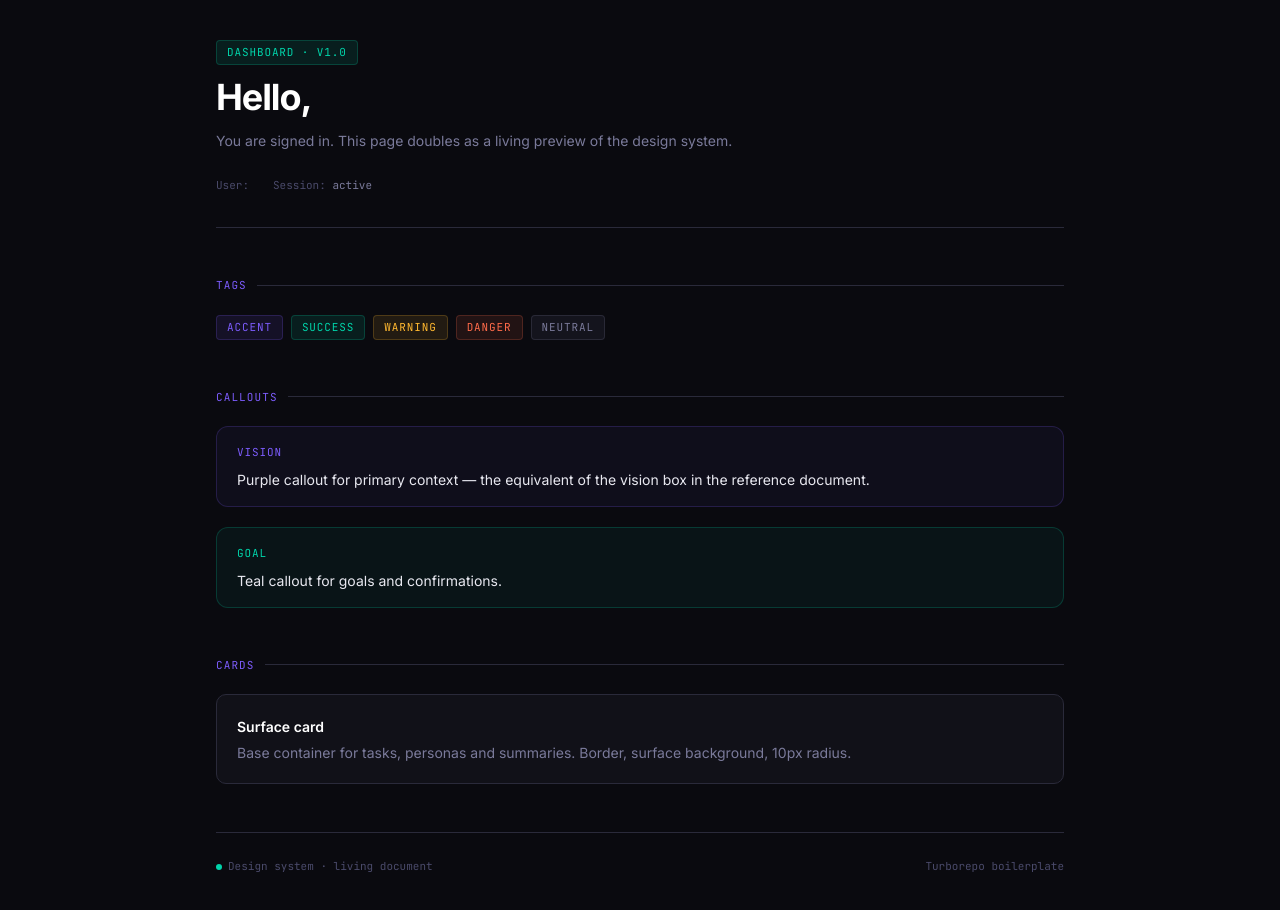
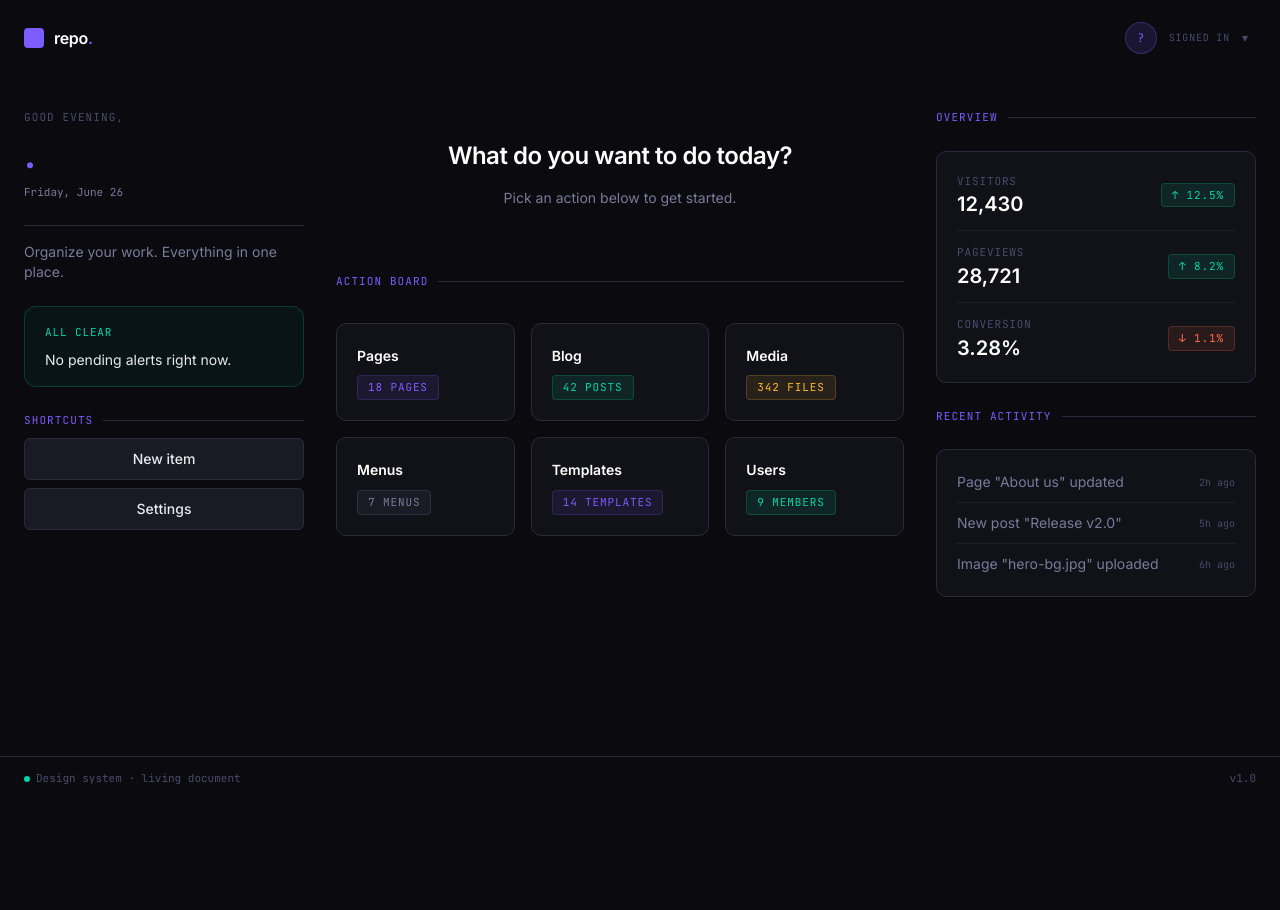
Before and after one commit to marcusvbda/turbo-repo-architecture-boilerplate, a Next.js app in the folder apps/web/: page / in a window 1280 px wide. Shown: the top 910 px of the page. After the commit the page ends 800 px from the top, so only its background shows below. Built offline with nearby package versions, Linux system fonts and the light colour scheme.

Commit message:
UI STRTUCTURED

```diff
--- a/apps/web/src/app/(protected)/layout.tsx
+++ /dev/null
@@ -1,5 +0,0 @@
-import { ReactNode } from 'react'
-
-export default function ProtectedLayout({ children }: { children: ReactNode }) {
-  return <>{children}</>
-}
--- a/apps/web/src/app/(protected)/page.tsx
+++ b/apps/web/src/app/(protected)/page.tsx
@@ -1,72 +1,115 @@
 'use client'
 
+import Workspace from '@/components/layout/workspace'
+import Button from '@/components/ui/button'
 import Callout from '@/components/ui/callout'
 import Card from '@/components/ui/card'
 import Heading from '@/components/ui/heading'
-import { Meta, MetaItem } from '@/components/ui/meta'
 import SectionLabel from '@/components/ui/section-label'
+import Stat from '@/components/ui/stat'
 import Tag from '@/components/ui/tag'
 import { useAuth } from '@/contexts/auth'
+
+function greeting() {
+  const hour = new Date().getHours()
+  if (hour < 12) return 'Good morning'
+  if (hour < 18) return 'Good afternoon'
+  return 'Good evening'
+}
+
+const today = new Intl.DateTimeFormat('en-US', {
+  weekday: 'long',
+  month: 'long',
+  day: 'numeric',
+})
 
 export default function HomePage() {
   const user = useAuth()
 
   return (
-    <div className="max-w-4xl mx-auto px-12 py-20 flex flex-col gap-24">
-      <header className="border-b border-border pb-16 flex flex-col gap-6">
-        <Tag tone="success">Dashboard · v1.0</Tag>
-        <Heading className="text-4xl">
-          Hello, <span>{user?.username}</span>
-        </Heading>
-        <p className="text-muted max-w-xl">
-          You are signed in. This page doubles as a living preview of the design system.
-        </p>
-        <Meta className="mt-6">
-          <MetaItem label="User" value={user?.username} />
-          <MetaItem label="Session" value="active" />
-        </Meta>
-      </header>
+    <Workspace
+      aside={
+        <>
+          <div className="flex flex-col gap-4" suppressHydrationWarning>
+            <span className="font-mono text-[11px] uppercase tracking-widest text-dim">
+              {greeting()},
+            </span>
+            <Heading className="text-4xl">
+              {user?.username}
+              <span>.</span>
+            </Heading>
+            <span className="font-mono text-[11px] text-muted">{today.format(new Date())}</span>
+          </div>
 
-      <section className="flex flex-col gap-10">
-        <SectionLabel>Tags</SectionLabel>
-        <div className="flex gap-4 flex-wrap">
-          <Tag>Accent</Tag>
-          <Tag tone="success">Success</Tag>
-          <Tag tone="warning">Warning</Tag>
-          <Tag tone="danger">Danger</Tag>
-          <Tag tone="neutral">Neutral</Tag>
-        </div>
-      </section>
+          <p className="text-muted text-sm border-t border-border pt-8">
+            Organize your work. Everything in one place.
+          </p>
 
-      <section className="flex flex-col gap-10">
-        <SectionLabel>Callouts</SectionLabel>
-        <Callout label="Vision">
-          Purple callout for primary context — the equivalent of the vision box in the reference
-          document.
-        </Callout>
-        <Callout tone="success" label="Goal">
-          Teal callout for goals and confirmations.
-        </Callout>
-      </section>
+          <Callout tone="success" label="All clear">
+            No pending alerts right now.
+          </Callout>
 
-      <section className="flex flex-col gap-10">
-        <SectionLabel>Cards</SectionLabel>
-        <Card className="p-10">
-          <h4 className="font-semibold text-white mb-2">Surface card</h4>
-          <p className="text-muted text-sm">
-            Base container for tasks, personas and summaries. Border, surface background, 10px
-            radius.
-          </p>
-        </Card>
-      </section>
+          <div className="flex flex-col gap-4">
+            <SectionLabel>Shortcuts</SectionLabel>
+            <Button variant="secondary">New item</Button>
+            <Button variant="secondary">Settings</Button>
+          </div>
+        </>
+      }
+      kpis={
+        <>
+          <SectionLabel>Overview</SectionLabel>
+          <Card className="px-10 py-4">
+            <Stat label="Visitors" value="12,430" delta="↑ 12.5%" />
+            <Stat label="Pageviews" value="28,721" delta="↑ 8.2%" />
+            <Stat label="Conversion" value="3.28%" delta="↓ 1.1%" deltaTone="danger" />
+          </Card>
 
-      <footer className="border-t border-border pt-12 flex justify-between flex-wrap gap-4">
-        <p className="font-mono text-[11px] text-dim">
-          <span className="inline-block size-3 rounded-full bg-accent2 mr-3 align-middle" />
-          Design system · living document
-        </p>
-        <p className="font-mono text-[11px] text-dim">Turborepo boilerplate</p>
-      </footer>
-    </div>
+          <SectionLabel>Recent activity</SectionLabel>
+          <Card className="px-10 py-6 flex flex-col">
+            {[
+              ['Page "About us" updated', '2h ago'],
+              ['New post "Release v2.0"', '5h ago'],
+              ['Image "hero-bg.jpg" uploaded', '6h ago'],
+            ].map(([text, when]) => (
+              <div
+                key={text}
+                className="flex items-center justify-between gap-8 py-5 border-b border-border/50 last:border-0"
+              >
+                <span className="text-sm text-muted">{text}</span>
+                <span className="font-mono text-[10px] text-dim whitespace-nowrap">{when}</span>
+              </div>
+            ))}
+          </Card>
+        </>
+      }
+    >
+      <div className="flex flex-col gap-8 text-center py-16">
+        <h2 className="text-2xl font-semibold text-white tracking-[-0.02em]">
+          What do you want to do today?
+        </h2>
+        <p className="text-muted text-sm">Pick an action below to get started.</p>
+      </div>
+
+      <SectionLabel>Action board</SectionLabel>
+      <div className="grid grid-cols-1 sm:grid-cols-2 xl:grid-cols-3 gap-8">
+        {[
+          ['Pages', '18 pages', 'accent'],
+          ['Blog', '42 posts', 'success'],
+          ['Media', '342 files', 'warning'],
+          ['Menus', '7 menus', 'neutral'],
+          ['Templates', '14 templates', 'accent'],
+          ['Users', '9 members', 'success'],
+        ].map(([title, count, tone]) => (
+          <Card
+            key={title}
+            className="p-10 flex flex-col gap-4 transition-colors hover:border-accent/40 cursor-pointer"
+          >
+            <h4 className="font-semibold text-white">{title}</h4>
+            <Tag tone={tone as 'accent'}>{count}</Tag>
+          </Card>
+        ))}
+      </div>
+    </Workspace>
   )
 }
--- /dev/null
+++ b/apps/web/src/components/layout/footer.tsx
@@ -0,0 +1,11 @@
+export default function Footer() {
+  return (
+    <footer className="flex justify-between flex-wrap gap-4 border-t border-border px-12 py-6">
+      <p className="font-mono text-[11px] text-dim">
+        <span className="inline-block size-3 rounded-full bg-accent2 mr-3 align-middle" />
+        Design system · living document
+      </p>
+      <p className="font-mono text-[11px] text-dim">v1.0</p>
+    </footer>
+  )
+}
--- /dev/null
+++ b/apps/web/src/components/layout/navbar.tsx
@@ -0,0 +1,19 @@
+import UserMenu from '@/components/layout/userMenu'
+import Link from 'next/link'
+
+export default function Navbar() {
+  return (
+    <header className="flex items-center justify-between px-12 py-8 w-full">
+      <Link
+        href="/"
+        className="flex items-center gap-5 outline-none rounded-field focus-visible:ring-2 focus-visible:ring-accent/40"
+      >
+        <span className="size-10 rounded-tag bg-accent" />
+        <span className="text-base font-semibold tracking-[-0.02em] text-white">
+          repo<span className="text-accent">.</span>
+        </span>
+      </Link>
+      <UserMenu />
+    </header>
+  )
+}
--- /dev/null
+++ b/apps/web/src/components/layout/userMenu.tsx
@@ -0,0 +1,62 @@
+'use client'
+
+import Card from '@/components/ui/card'
+import { logoutAction } from '@/features/auth/logout'
+import { useAuth } from '@/contexts/auth'
+import { useMutation } from '@tanstack/react-query'
+import { useRouter } from 'next/navigation'
+import { useState, useTransition } from 'react'
+
+export default function UserMenu() {
+  const user = useAuth()
+  const router = useRouter()
+  const [open, setOpen] = useState(false)
+  const [isRedirecting, startTransition] = useTransition()
+
+  const { mutate: signOut, isPending } = useMutation({
+    mutationFn: logoutAction,
+    onSuccess: () =>
+      startTransition(() => {
+        router.push('/auth/signin')
+        router.refresh()
+      }),
+  })
+
+  const initial = (user?.username?.[0] ?? '?').toUpperCase()
+
+  return (
+    <div className="relative" onBlur={(e) => !e.currentTarget.contains(e.relatedTarget) && setOpen(false)}>
+      <button
+        onClick={() => setOpen((o) => !o)}
+        className="flex items-center gap-6 rounded-field px-4 py-3 text-left transition-colors hover:bg-surface2/60 outline-none focus-visible:ring-2 focus-visible:ring-accent/40"
+      >
+        <span className="flex size-16 items-center justify-center rounded-full bg-accent/15 border border-accent/30 font-mono text-xs text-accent">
+          {initial}
+        </span>
+        <span className="hidden sm:block leading-tight">
+          <span className="block text-sm font-medium text-white">{user?.username}</span>
+          <span className="block font-mono text-[10px] text-dim uppercase tracking-[0.08em]">
+            signed in
+          </span>
+        </span>
+        <span className="text-dim text-xs">▾</span>
+      </button>
+
+      {open && (
+        <Card className="absolute right-0 mt-4 w-96 p-4 z-50 flex flex-col gap-2">
+          <div className="px-6 py-4 border-b border-border/50">
+            <p className="text-sm font-medium text-white">{user?.username}</p>
+            <p className="font-mono text-[11px] text-dim">{user?.email}</p>
+          </div>
+          <button
+            onClick={() => signOut()}
+            disabled={isPending || isRedirecting}
+            className="text-left px-6 py-4 text-sm text-warn rounded-field transition-colors hover:bg-warn/10 disabled:opacity-60 outline-none focus-visible:ring-2 focus-visible:ring-warn/40"
+          >
+            {isPending || isRedirecting ? 'Signing out…' : 'Sign out'}
+          </button>
+        </Card>
+      )}
+    </div>
+  )
+}
--- /dev/null
+++ b/apps/web/src/components/layout/workspace.tsx
@@ -0,0 +1,44 @@
+import { cn } from '@/libs/utils'
+import { ReactNode } from 'react'
+import Footer from './footer'
+import Navbar from './navbar'
+
+interface IWorkspaceProps {
+  /** Left zone — alerts, shortcuts, contextual info. Always visible. */
+  aside: ReactNode
+  /** Right zone — KPIs. Optional: when absent, the center expands. */
+  kpis?: ReactNode
+  /** Center zone — main content / action board. */
+  children: ReactNode
+}
+
+export default function Workspace({ aside, kpis, children }: IWorkspaceProps) {
+  return (
+    <div className="flex flex-col min-h-dvh lg:h-dvh lg:overflow-hidden">
+      <Navbar />
+
+      <div
+        className={cn(
+          'w-full px-12 grid gap-16 grid-cols-1 flex-1 lg:min-h-0',
+          kpis
+            ? 'lg:grid-cols-[240px_minmax(0,1fr)_280px] xl:grid-cols-[280px_minmax(0,1fr)_320px]'
+            : 'lg:grid-cols-[280px_minmax(0,1fr)]',
+        )}
+      >
+        <aside className="flex flex-col gap-12 py-16 order-1 lg:order-0 lg:min-h-0 lg:overflow-y-auto">
+          {aside}
+        </aside>
+        <main className="flex flex-col gap-16 py-16 min-w-0 order-0 lg:order-1 lg:min-h-0 lg:overflow-y-auto">
+          {children}
+        </main>
+        {kpis && (
+          <aside className="flex flex-col gap-12 py-16 order-2 lg:min-h-0 lg:overflow-y-auto">
+            {kpis}
+          </aside>
+        )}
+      </div>
+
+      <Footer />
+    </div>
+  )
+}
--- a/apps/web/src/components/ui/section-label.tsx
+++ b/apps/web/src/components/ui/section-label.tsx
@@ -10,7 +10,7 @@ export default function SectionLabel({ className, children }: ISectionLabelProps
   return (
     <div
       className={cn(
-        'flex items-center gap-5 font-mono text-[11px] uppercase tracking-[0.1em] text-accent',
+        'flex items-center gap-5 font-mono text-[11px] uppercase tracking-widest text-accent',
         "after:content-[''] after:flex-1 after:h-px after:bg-border",
         className
       )}
--- /dev/null
+++ b/apps/web/src/components/ui/stat.tsx
@@ -0,0 +1,21 @@
+import Tag, { Tone } from '@/components/ui/tag'
+import { ReactNode } from 'react'
+
+interface IStatProps {
+  label: string
+  value: ReactNode
+  delta?: string
+  deltaTone?: Tone
+}
+
+export default function Stat({ label, value, delta, deltaTone = 'success' }: IStatProps) {
+  return (
+    <div className="flex items-center justify-between gap-8 py-6 border-b border-border/50 last:border-0">
+      <div>
+        <div className="font-mono text-[11px] uppercase tracking-[0.08em] text-dim">{label}</div>
+        <div className="text-xl font-semibold text-white">{value}</div>
+      </div>
+      {delta && <Tag tone={deltaTone}>{delta}</Tag>}
+    </div>
+  )
+}
--- /dev/null
+++ b/apps/web/src/features/auth/logout.ts
@@ -0,0 +1,18 @@
+'use server'
+
+import { deleteCookie } from '@/features/cookies/delete-cookie'
+import { getAccessTokenAction } from '@/features/auth/get-access-token'
+
+export async function logoutAction() {
+  const accessToken = await getAccessTokenAction()
+
+  if (accessToken) {
+    await fetch(`${process.env.API_URL}/auth/logout`, {
+      method: 'POST',
+      headers: { Authorization: `Bearer ${accessToken}` },
+    }).catch(() => {})
+  }
+
+  await deleteCookie(process.env.SESSION_KEY!)
+  return { ok: true as const }
+}
```
Also changed, not shown: 1 other file (tests, documents, lock files or other folders).
